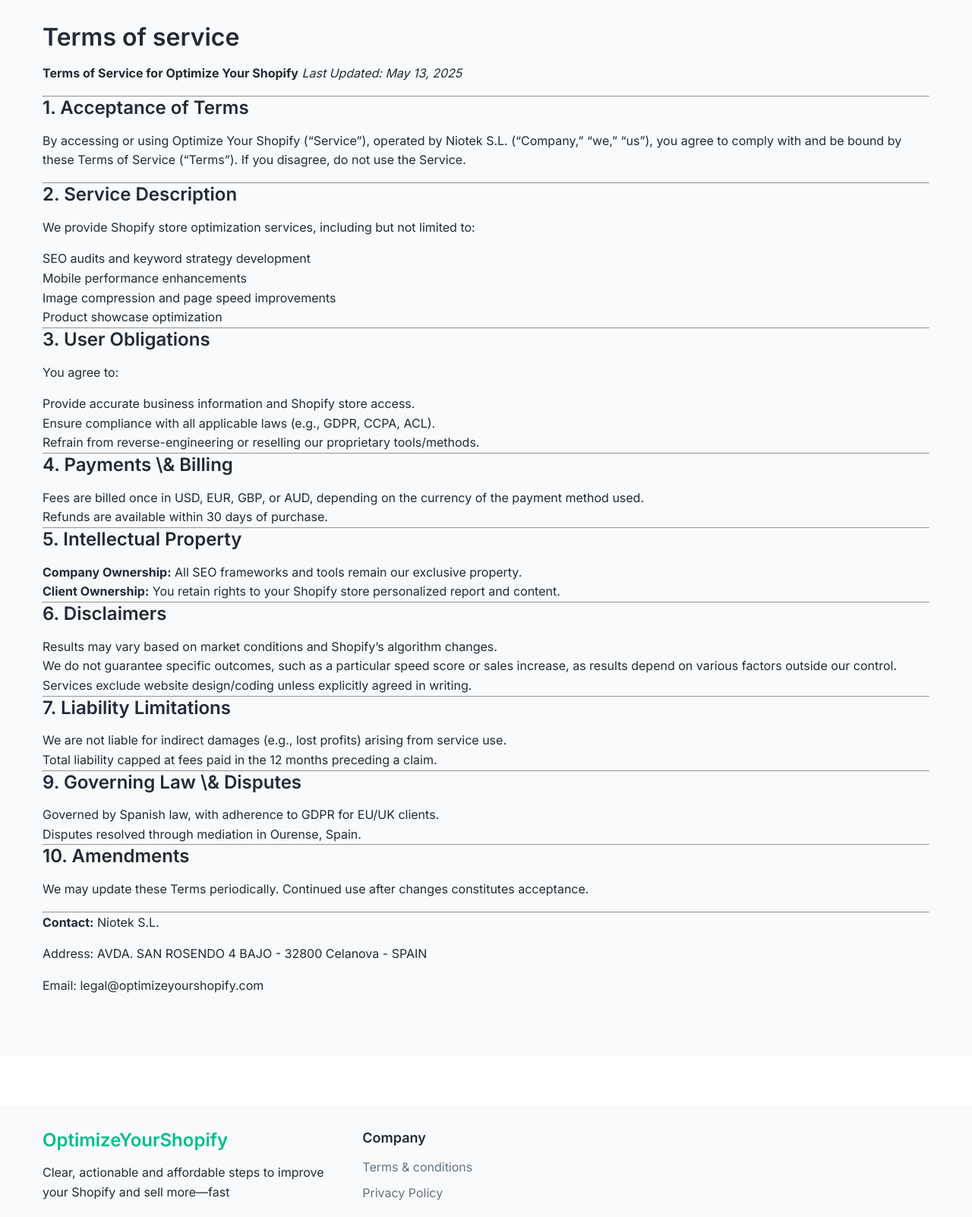
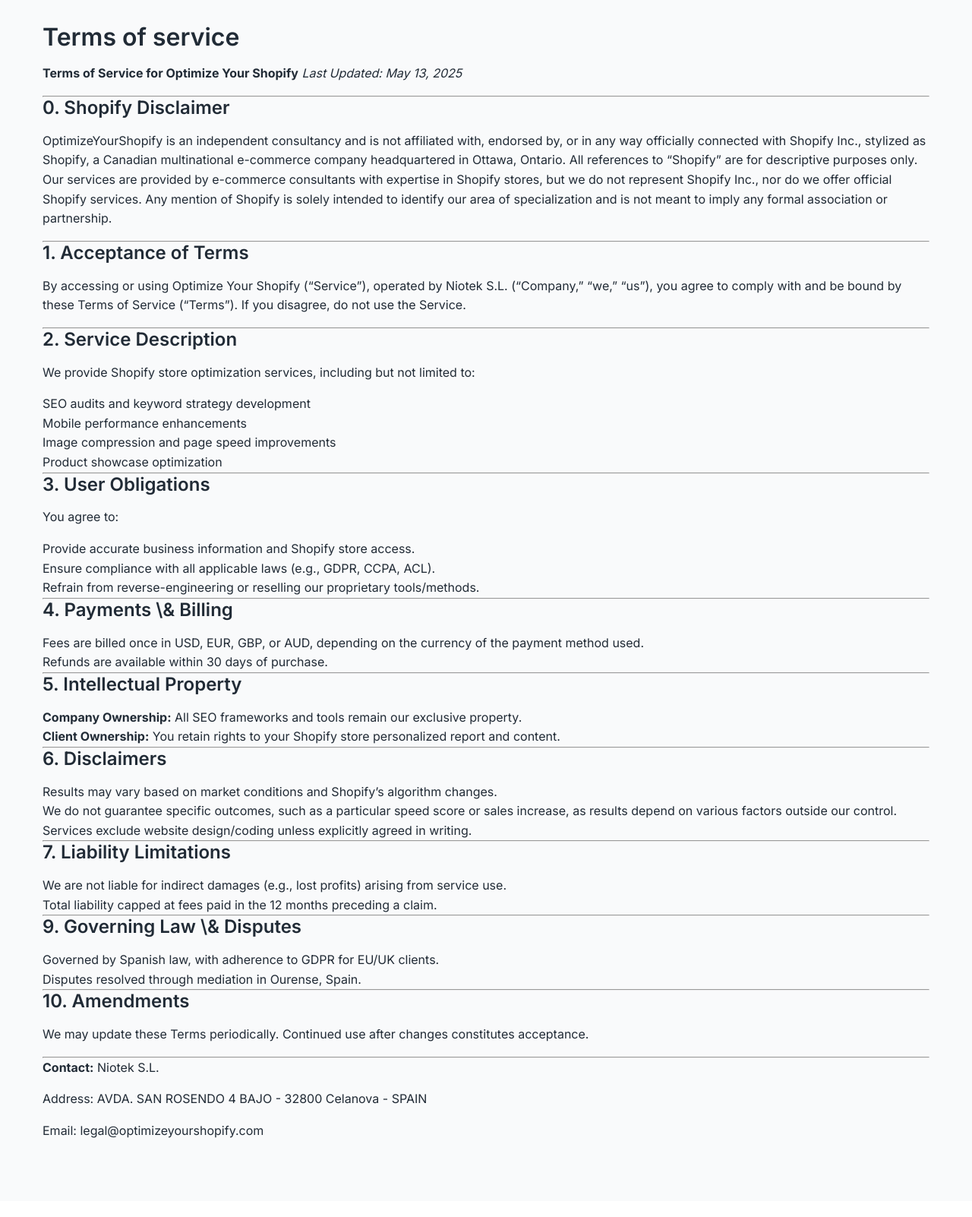
Before and after one commit to robertkawasaki/optimizeshopy, a website: page legal.html in a window 1280 px wide. Shown: the part 440-2042 px from the top of the page at 76% size. Drawn offline with Linux system fonts and the light colour scheme; a web font is replaced by a local one.

Commit message:
add disclaimer

```diff
--- a/includes/footer.html
+++ b/includes/footer.html
@@ -4,7 +4,9 @@
         <div class="footer-content">
             <div class="footer-logo">
                 <h2 data-i18n="nav_logo">OptimizeYourShopify</h2>
-                <p>Clear, actionable and affordable steps to improve your Shopify and sell more—fast</p>
+                <p>Clear, actionable and affordable steps to improve your Shopify and sell more—fast.<br/>
+                    OptimizeYourShopify is an independent consultancy and is not affiliated with, endorsed by, or in any way officially connected with Shopify Inc., stylized as Shopify, a Canadian multinational e-commerce company headquartered in Ottawa, Ontario. All references to “Shopify” are for descriptive purposes only. Our services are provided by e-commerce consultants with expertise in Shopify stores, but we do not represent Shopify Inc., nor do we offer official Shopify services. Any mention of Shopify is solely intended to identify our area of specialization and is not meant to imply any formal association or partnership.
+                </p>
             </div>
             <div class="footer-links">
                 <div class="footer-column">
--- a/legal.html
+++ b/legal.html
@@ -62,6 +62,9 @@
                         <h2>Terms of service</h2>
                         <p><strong>Terms of Service for Optimize Your Shopify</strong>
                             <em>Last Updated: May 13, 2025</em></p>
+                            <hr>
+                            <h3 id="0-disclaimer">0. Shopify Disclaimer</h3>
+                            <p>OptimizeYourShopify is an independent consultancy and is not affiliated with, endorsed by, or in any way officially connected with Shopify Inc., stylized as Shopify, a Canadian multinational e-commerce company headquartered in Ottawa, Ontario. All references to “Shopify” are for descriptive purposes only. Our services are provided by e-commerce consultants with expertise in Shopify stores, but we do not represent Shopify Inc., nor do we offer official Shopify services. Any mention of Shopify is solely intended to identify our area of specialization and is not meant to imply any formal association or partnership.</p>
                             <hr>
                             <h3 id="1-acceptance-of-terms">1. Acceptance of Terms</h3>
                             <p>By accessing or using Optimize Your Shopify (“Service”), operated by <a href="https://niotek.com" target="_blank">Niotek S.L.</a> (“Company,” “we,” “us”), you agree to comply with and be bound by these Terms of Service (“Terms”). If you disagree, do not use the Service.</p>
```
